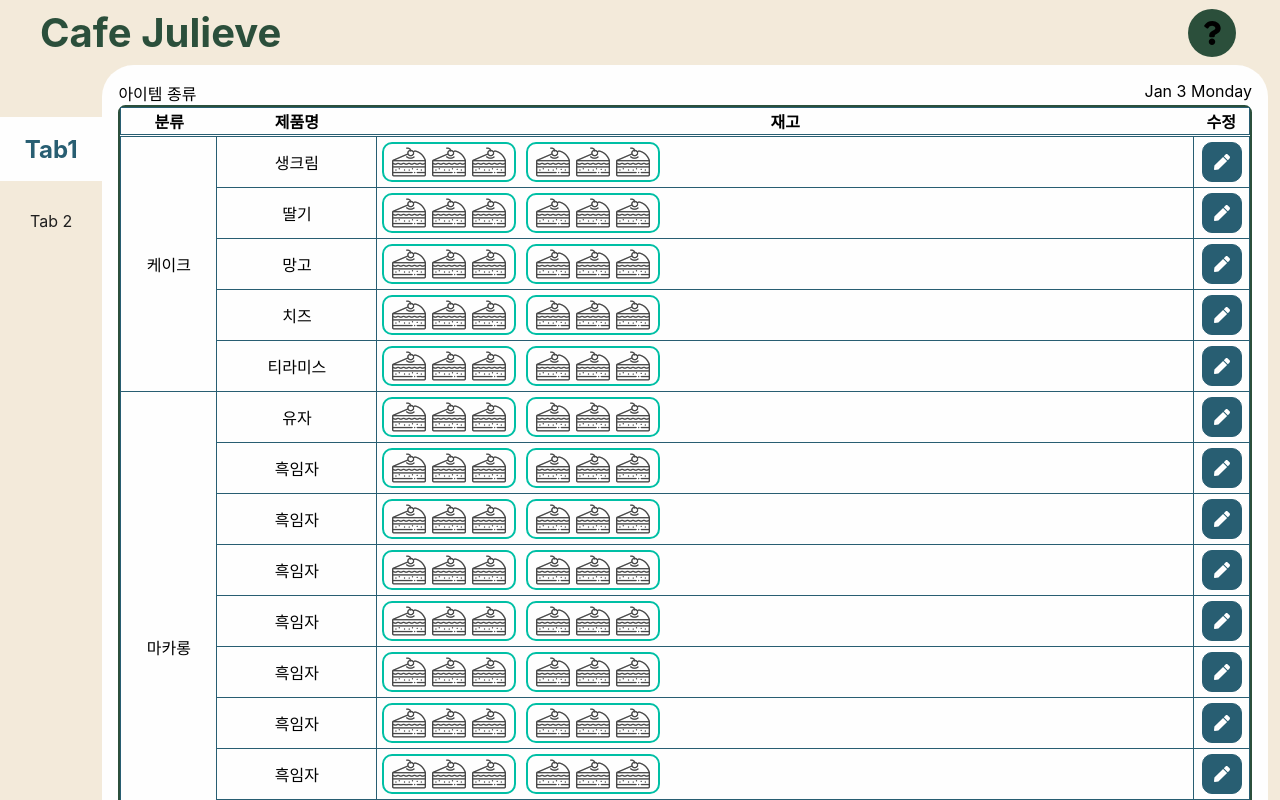
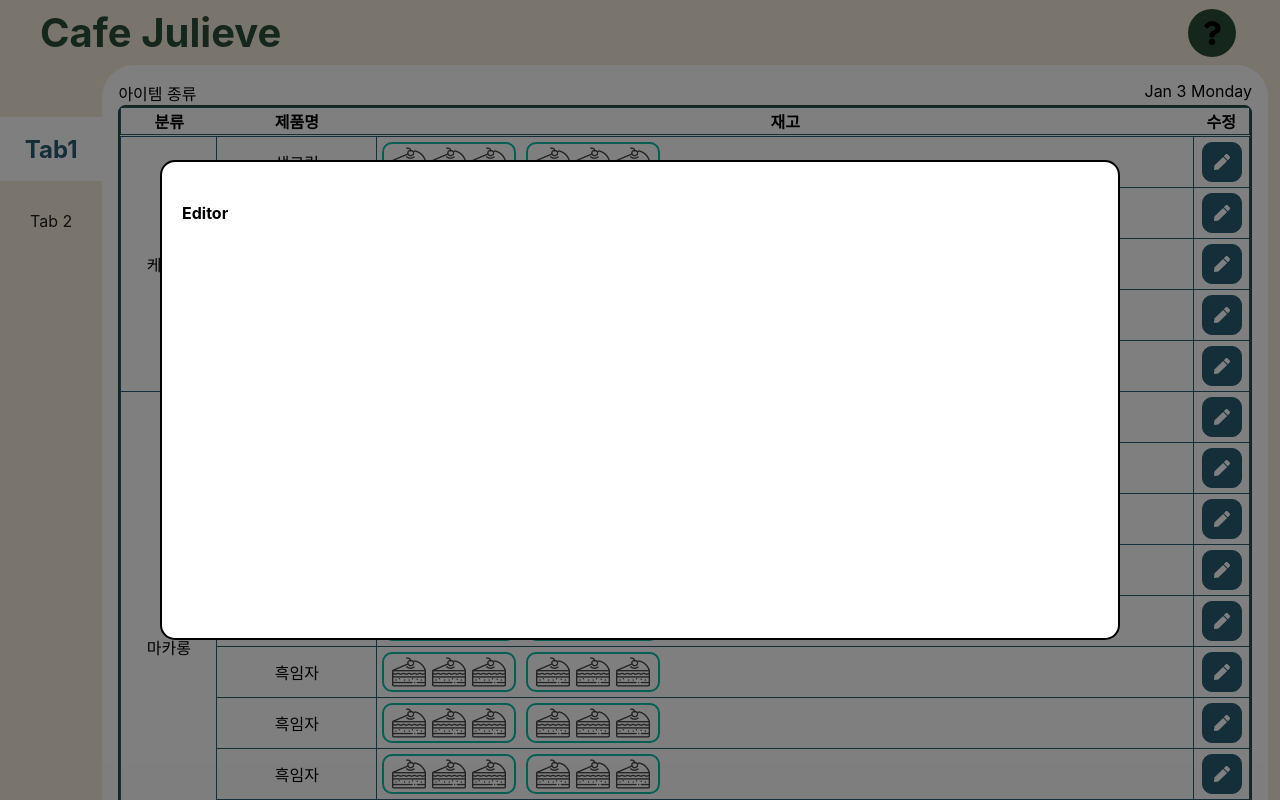
Before and after one commit to 41312432/stock-manager, a React (Create React App) app: page / in a window 1280 px wide. Both pictures are taken after a click on the button 1221 px from the left and 162 px from the top of the page. Shown: the top 800 px of the page. Built offline with nearby package versions, Linux system fonts and the light colour scheme.

Commit message:
FEAT: Add Modal and Editor
#http://reactcommunity.org/react-modal/

```diff
--- a/src/components/edit_button/edit_button.jsx
+++ b/src/components/edit_button/edit_button.jsx
@@ -1,12 +1,55 @@
-import React from "react";
+import React, { useState } from "react";
 import "./edit_button.scss";
 import { faPen } from "@fortawesome/free-solid-svg-icons";
 import { FontAwesomeIcon } from "@fortawesome/react-fontawesome";
+import ReactModal from "react-modal";
+import Editor from "../editor/editor";
 
-const EditButton = () => (
-  <button className="edit-button">
-    <FontAwesomeIcon icon={faPen} />
-  </button>
-);
+const EditButton = () => {
+  const [showModal, setShowModal] = useState(false);
+  const handleOpenEditor = () => {
+    setShowModal(true);
+  };
+  const handleCloseEditor = () => {
+    setShowModal(false);
+  };
+  return (
+    <>
+      <button className="edit-button" onClick={handleOpenEditor}>
+        <FontAwesomeIcon icon={faPen} />
+      </button>
+      <ReactModal
+        isOpen={showModal}
+        onRequestClose={handleCloseEditor}
+        style={{
+          overlay: {
+            display: "flex",
+            justifyContent: "center",
+            alignItems: "center",
+            position: "fixed",
+            top: 0,
+            left: 0,
+            right: 0,
+            bottom: 0,
+            backgroundColor: "rgba(0, 0, 0, 0.5)",
+          },
+          content: {
+            margin: "auto",
+            border: "2px solid #000",
+            borderRadius: "15px",
+            background: "#fff",
+            overflow: "auto",
+            width: "75%",
+            height: "60%",
+            WebkitOverflowScrolling: "touch",
+            padding: "20px",
+          },
+        }}
+      >
+        <Editor />
+      </ReactModal>
+    </>
+  );
+};
 
 export default EditButton;
--- /dev/null
+++ b/src/components/editor/editor.jsx
@@ -0,0 +1,9 @@
+import React from "react";
+
+const Editor = (props) => (
+  <div className="editor">
+    <h4>Editor</h4>
+  </div>
+);
+
+export default Editor;
```
Also changed, not shown: src/components/editor/editor.scss (added).
